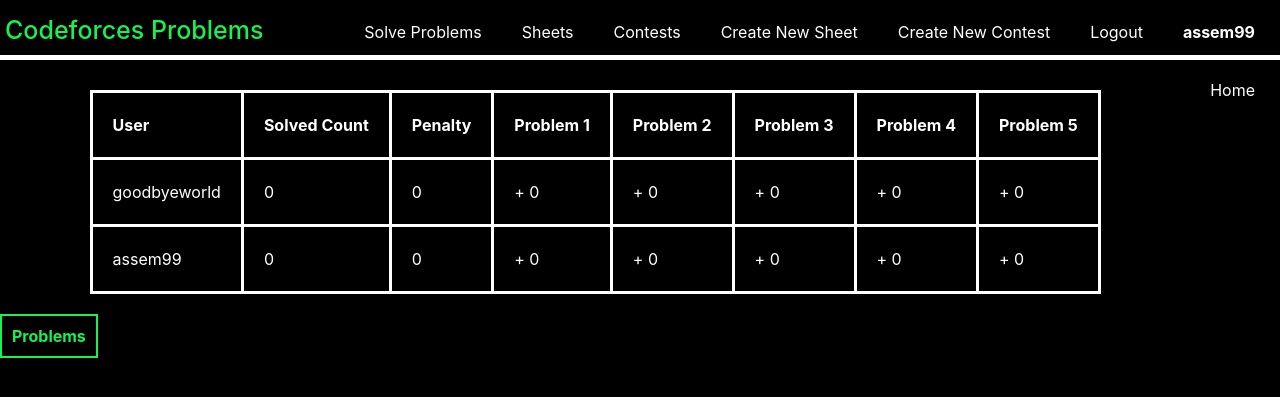
After one commit to assemhossam99/Codeforces-training-problems-selector, a Django app: page /contest-standing/1 in a window 1280 px wide. The commit adds this page. Shown: the top 397 px of the page. Run offline with Django 3.2, Linux system fonts and the light colour scheme; a user stored in the database is signed in; data comes from the database, SQL or seed files in the repository; both versions use the stored data as it was after the commit; some libraries are stand-ins or nearby versions.

Commit message:
added standings to contests

```diff
--- a/problems/admin.py
+++ b/problems/admin.py
@@ -1,5 +1,5 @@
 from django.contrib import admin
-from .models import User, Tag, Problem, LastProblemUpdate, Contest, Sheet
+from .models import User, Tag, Problem, LastProblemUpdate, Contest, Sheet, Standing
 
 # Register your models here.
 
@@ -9,3 +9,4 @@
 admin.site.register(LastProblemUpdate)
 admin.site.register(Contest)
 admin.site.register(Sheet)
+admin.site.register(Standing)
--- a/problems/models.py
+++ b/problems/models.py
@@ -5,7 +5,7 @@
 
 class User(AbstractUser):
     lastUpdate = models.DateTimeField(null=True)
-    # rating
+    rating = models.IntegerField(default=0)
 
 class LastProblemUpdate(models.Model):
     lastUpdate = models.DateTimeField(null=True)
@@ -46,12 +46,16 @@
     def __str__(self):
         return f"Sheet - {self.id}"
 
-# class Standing(models.Model):
-#     score1 = models.IntegerField(default=0)
-#     score2 = models.IntegerField(default=0)
-#     score3 = models.IntegerField(default=0)
-#     score4 = models.IntegerField(default=0)
-#     score5 = models.IntegerField(default=0)
-#     totalScore = models.IntegerField(default=0)
-#     user = models.ForeignKey(User, on_delete=models.CASCADE)
-#     contest = models.ForeignKey(Contest, on_delete=models.CASCASDE)
+class Standing(models.Model):
+    score1 = models.IntegerField(default=-1)
+    score2 = models.IntegerField(default=-1)
+    score3 = models.IntegerField(default=-1)
+    score4 = models.IntegerField(default=-1)
+    score5 = models.IntegerField(default=-1)
+    totalScore = models.IntegerField(default=0)
+    problemCnt = models.IntegerField(default=0)
+    user = models.ForeignKey(User, on_delete=models.CASCADE)
+    contest = models.ForeignKey(Contest, on_delete=models.CASCADE)
+
+    def __str__(self):
+        return f"User - {self.user.id} in Contest {self.contest.id}"
--- a/problems/static/problems/style.css
+++ b/problems/static/problems/style.css
@@ -211,3 +233,13 @@
 .contact{
     color: white;
 }
+
+table, td, th{
+    color: white;
+    padding: 20px;
+    border:solid;
+}
+
+table{
+    margin: 30px auto;
+}
--- /dev/null
+++ b/problems/templates/problems/standing.html
@@ -0,0 +1,57 @@
+{% extends "problems/layout.html" %}
+
+{% block title %}
+    Standing
+{% endblock %}
+
+{% block body %}
+
+    <div>
+        <table>
+            <tr>
+                <th>User</th>
+                <th>Solved Count</th>
+                <th>Penalty</th>
+                <th>Problem 1</th>
+                <th>Problem 2</th>
+                <th>Problem 3</th>
+                <th>Problem 4</th>
+                <th>Problem 5</th>
+            </tr>
+            {% for standing in standings %}
+                <tr>
+                    <td>{{standing.user.username}}</td>
+                    <td>{{standing.problemCnt}}</td>
+                    <td>{{standing.totalScore}}</td>
+                    <td>
+                        {%if standing.score1 != -1%}
+                            + {{standing.score1}}
+                        {%endif%}
+                    </td>
+                    <td>
+                        {%if standing.score2 != -1%}
+                            + {{standing.score2}}
+                        {%endif%}
+                    </td>
+                    <td>
+                        {%if standing.score3 != -1%}
+                            + {{standing.score3}}
+                        {%endif%}
+                    </td>
+                    <td>
+                        {%if standing.score4 != -1%}
+                            + {{standing.score4}}
+                        {%endif%}
+                    </td>
+                    <td>
+                        {%if standing.score5 != -1%}
+                            + {{standing.score5}}
+                        {%endif%}
+                    </td>
+                </tr>
+            {% endfor %}
+        </table>
+        <a href="{% url 'contest' contestID %}" class="submit-button"> Problems </a>
+    </div>
+
+{% endblock %}
--- a/problems/urls.py
+++ b/problems/urls.py
@@ -12,5 +12,6 @@
     path('contest/<int:contestID>', views.contest, name="contest"),
     path('sheet/<int:sheetID>', views.sheet, name="sheet"),
     path('contests/<str:username>', views.contests, name="contests"),
-    path('sheets/<str:username>', views.sheets, name="sheets")
+    path('sheets/<str:username>', views.sheets, name="sheets"),
+    path('contest-standing/<int:contestID>', views.standing, name="standing")
 ]
--- a/problems/views.py
+++ b/problems/views.py
@@ -3,11 +3,13 @@
 from django.http import HttpResponse, HttpResponseRedirect
 from django.urls import reverse
 from django.db import IntegrityError
-from .models import User, Tag, Problem, LastProblemUpdate, Contest, Sheet
+from .models import User, Tag, Problem, LastProblemUpdate, Contest, Sheet, Standing
 from django.db.models import Q
 import requests
 import random
 import datetime
+import time
+import collections
 
 
 allProblems = []
@@ -23,7 +25,7 @@
         message = "Deleted"
     lastTime = LastProblemUpdate.objects.get(pk = 1).lastUpdate
     curTime = datetime.datetime.now()
-    if  lastTime.day != curTime.day or lastTime.month != curTime.month or lastTime.year != curTime.year:
+    if lastTime.day != curTime.day or lastTime.month != curTime.month or lastTime.year != curTime.year:
         allProblems = requests.get(f"https://codeforces.com/api/problemset.problems").json()["result"]["problems"]
 
         for problem in allProblems:
@@ -99,7 +101,7 @@
                 'message' : 'Password does not matchn'
             })
         try:
-            user = User.objects.create_user(username, email, password)
+            user = User.objects.create_user(username, email, password, rating=int(respond["result"][0]["rating"]))
             user.save()
         except IntegrityError:
             return render(request, "problems/register.html", {
@@ -120,7 +122,7 @@
             for result in results:
                 verdict = result["verdict"]
                 if len(result["problem"]["tags"]) > 0 and verdict == "OK" and result["contestId"] <= 1000000:
-                    if len(Problem.objects.filter(contestID=result["contestId"], index=result["problem"]["index"])) == 0:
+                    if not Problem.objects.filter(contestID=result["contestId"], index=result["problem"]["index"]).exists():
                         continue
                     accProblem = Problem.objects.get(contestID=result["contestId"], index=result["problem"]["index"])
                     if request.user in accProblem.users.all():
@@ -134,10 +136,8 @@
 def problems(request):
     if request.user.is_authenticated:
         updateUsersProblems(request)
-        response = requests.get(f"https://codeforces.com/api/user.info?handles={request.user}").json()["result"][0]
-        if "rating" in response:
-            userRating = int(response["rating"])
-        else:
+        userRating = request.user.rating
+        if userRating < 800:
             userRating = 800
         userRating = (userRating // 100) * 100
         minRating = max(800, userRating - 200)
@@ -196,6 +196,8 @@
         contest = Contest(duration=duration, startTime=startDate)
         contest.save()
         for user in users:
+            standings = Standing(user=User.objects.get(username=user), contest=contest)
+            standings.save()
             contest.users.add(User.objects.get(username=user))
         for problem in contestProblems:
             contest.problems.add(problem)
@@ -341,3 +343,73 @@
     return render(request, "problems/sheets.html", {
         'sheets' : userSheets
     })
+
+def standing(request, contestID):
+    if not request.user.is_authenticated:
+        return HttpResponseRedirect(reverse('login'))
+    if request.user not in Contest.objects.get(id=contestID).users.all():
+        return HttpResponseRedirect(reverse('index'))
+    contest = Contest.objects.get(id=contestID)
+    if request.method == "POST":
+        if 'solved' in request.POST:
+            problemName = request.POST["name"]
+            problemContestID = request.POST["contestID"]
+            problmeIndex = request.POST["index"]
+            problemId = int(request.POST["problemId"])
+            username = request.POST["user"]
+            user = User.objects.get(username=username)
+            contestStartTime = Contest.objects.get(id=contestID).startTime
+            contestStartTime = (time.mktime(contestStartTime.timetuple()))
+            results = requests.get(f"https://codeforces.com/api/user.status?handle={request.user.username}").json()["result"]
+            solved = False
+            penalty = 0
+            wa = 0
+            for result in results:
+                submissionTime = int(result["creationTimeSeconds"])
+                if submissionTime < int(contestStartTime):
+                    break
+                if int(result["contestId"]) == int(problemContestID) and result["problem"]["index"] == problmeIndex:
+                    if result["verdict"] == "OK":
+                        if solved == False:
+                            solved = True
+                            print(solved)
+                            penalty = (submissionTime - int(contestStartTime)) // 60
+                    else:
+                        penalty += 10
+                        wa += 1
+            print(solved)
+            if solved == True:
+                standing = Standing.objects.get(contest=contest, user=user)
+                if problemId == 1 and standing.score1 == -1:
+                    print('here')
+                    standing.score1 += 1 + wa
+                    standing.problemCnt += 1
+                    standing.totalScore += penalty
+                elif problemId == 2 and standing.score2 == -1:
+                    standing.score2 += 1 + wa
+                    standing.problemCnt += 1
+                    standing.totalScore += penalty
+                elif problemId == 3 and standing.score3 == -1:
+                    standing.score3 += 1 + wa
+                    standing.problemCnt += 1
+                    standing.totalScore += penalty
+                elif problemId == 4 and standing.score4 == -1:
+                    standing.score4 += 1 + wa
+                    standing.problemCnt += 1
+                    standing.totalScore += penalty
+                elif problemId == 5 and standing.score5 == -1:
+                    standing.score5 += 1 + wa
+                    standing.problemCnt += 1
+                    standing.totalScore += penalty
+                standing.save()
+
+    standingRows = Standing.objects.filter(contest=contest).order_by('problemCnt', '-totalScore')
+    standingRows = reversed(standingRows)
+    # standingRows = []
+    # for standing in standingRows:
+    #     tmp = []
+    #     tmp.append()
+    return render(request, "problems/standing.html", {
+        'standings' : standingRows,
+        'contestID' : contestID
+    })
```
Also changed, not shown: other parts of problems/static/problems/style.css (+26 -4 lines), problems/templates/problems/contest.html (+15 -1 lines), db.sqlite3, problems/migrations/0001_initial.py, problems/migrations/0002_sheet.py (deleted), problems/migrations/0002_standing_problemcnt.py (added), problems/migrations/0003_auto_20230322_0634.py (added).
